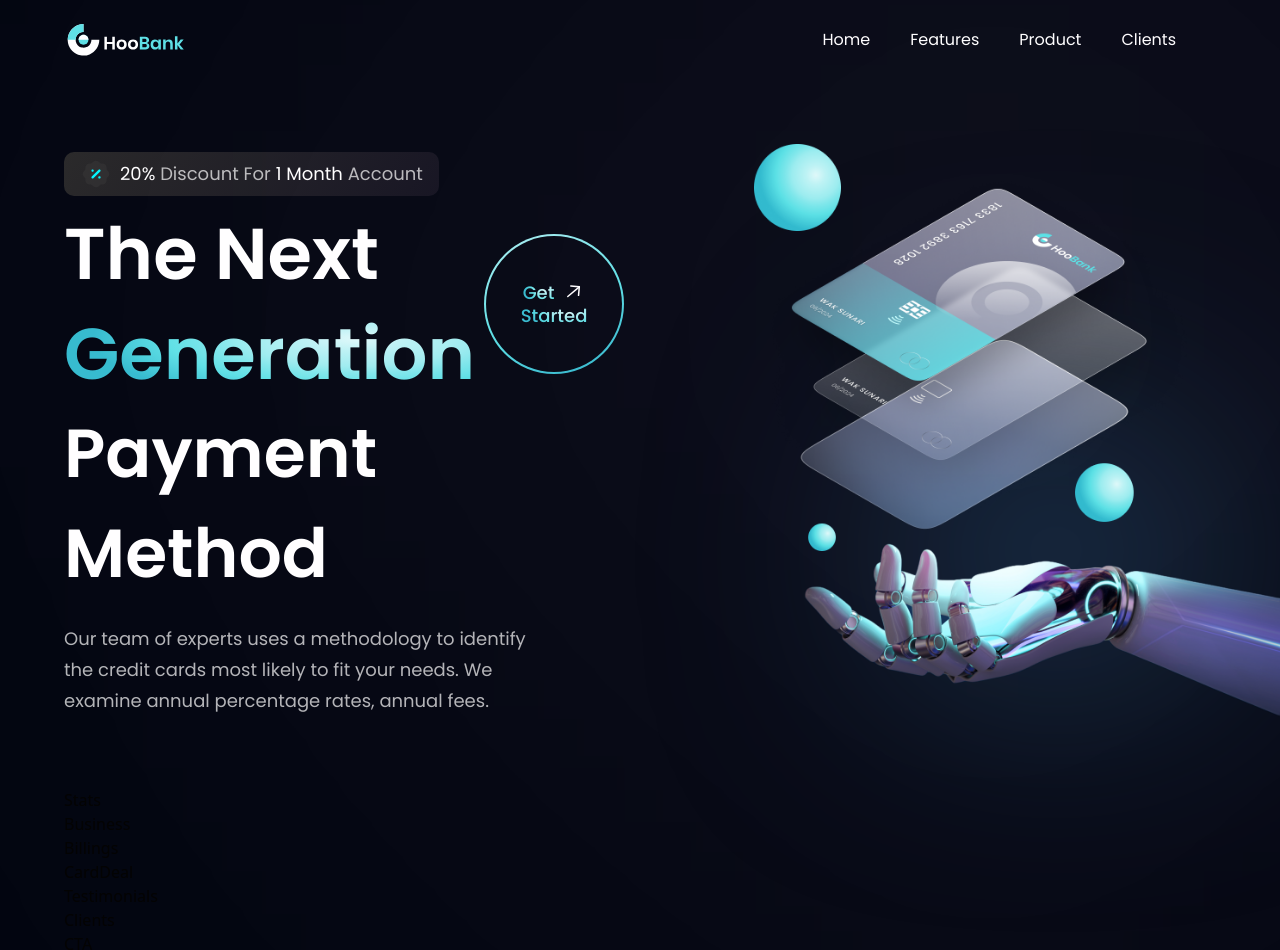
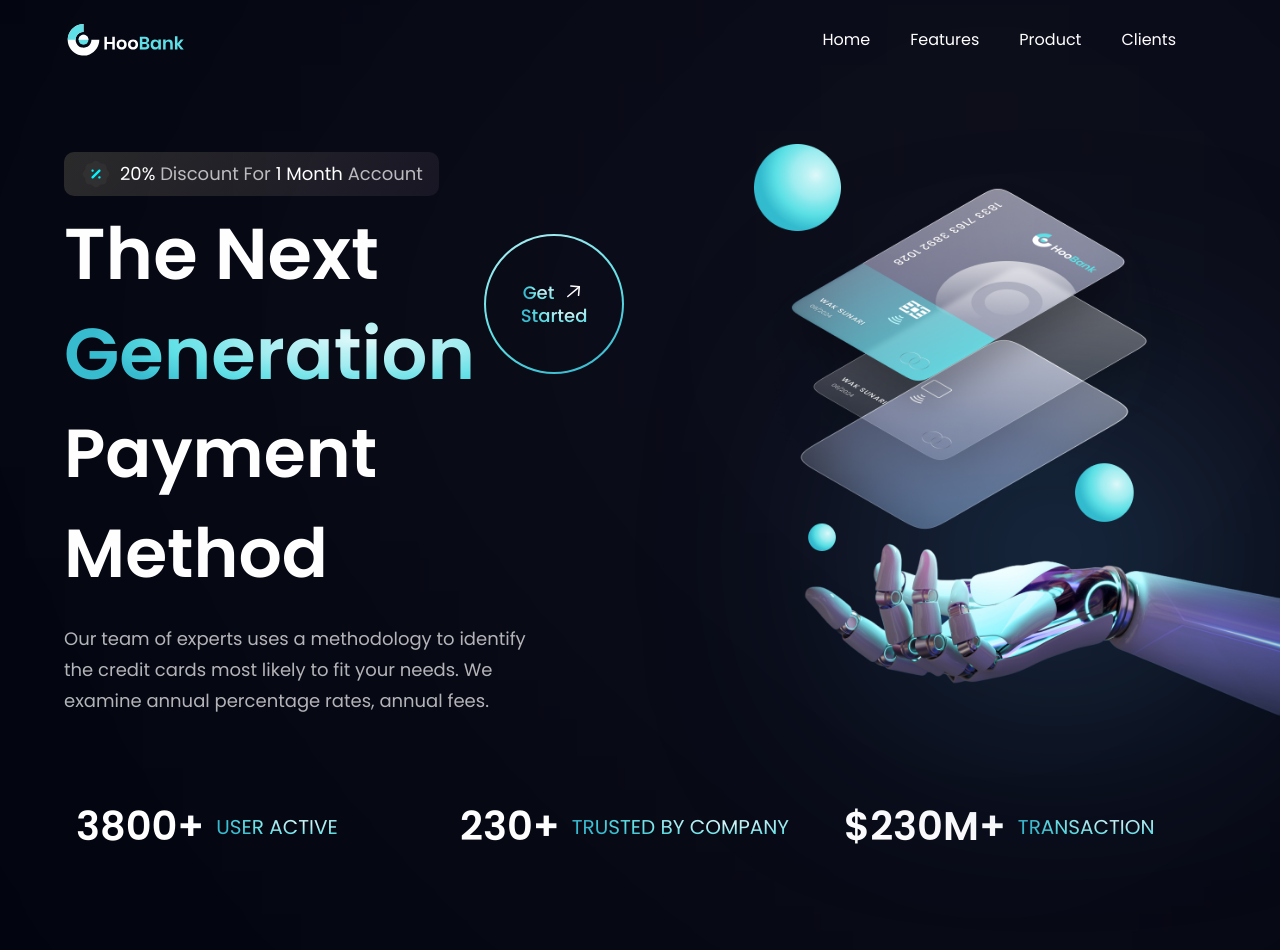
Before and after one commit to lakshayyadav-dev/Bank-Website-React, a React (Vite) app in the folder bank_website/: page / in a window 1280 px wide. Shown: the top 950 px of the page. Built offline with nearby package versions, Linux system fonts and the light colour scheme.

Commit message:
Created the stats.

```diff
--- a/bank_website/src/components/Stats.jsx
+++ b/bank_website/src/components/Stats.jsx
@@ -1,9 +1,17 @@
-import React from 'react'
+import React from "react";
+import { stats } from "../constants";
+import styles from "../styles";
 
-const Stats = () => {
-  return (
-    <div>Stats</div>
-  )
-}
+const Stats = () => (
+	<section className={`${styles.flexCenter} flex-row flex-wrap sm:mb-20 mb-6`}>
+		{stats.map((stat) => (
+			<div key={stat.id} className={`flex-1 flex justify-start items-center flex-row m-3`}>
+				<h4 className="font-poppins font-semibold xs:text-[40px] text-[30px] xs:leading-[53px] leading-[43px] text-white">{stat.value}</h4>
 
-export default Stats
+				<p className="font-poppins font-normal xs:text-[20px] text-[15px] xs:leading-[26px] leading-[21px] text-gradient uppercase ml-3">{stat.title}</p>
+			</div>
+		))}
+	</section>
+);
+
+export default Stats;
```
